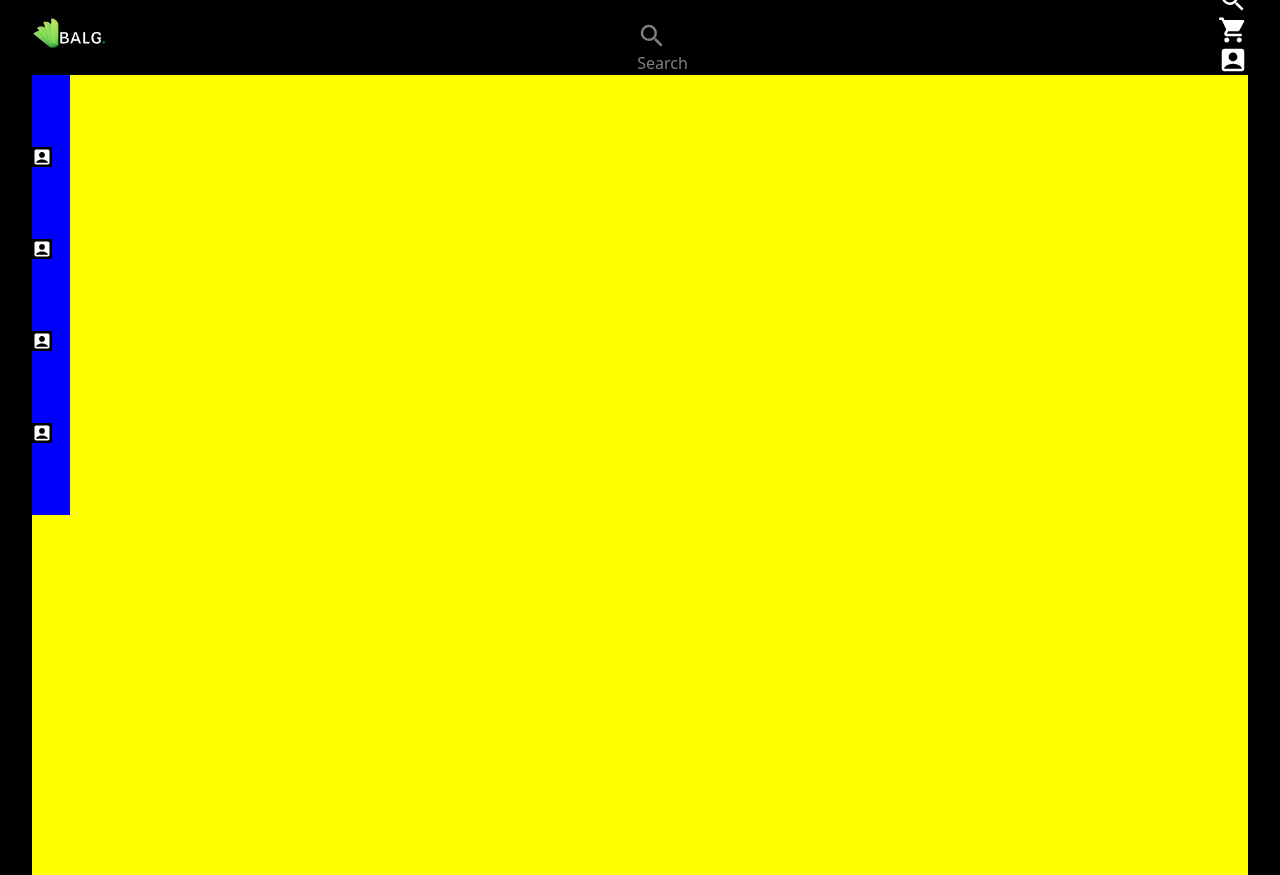
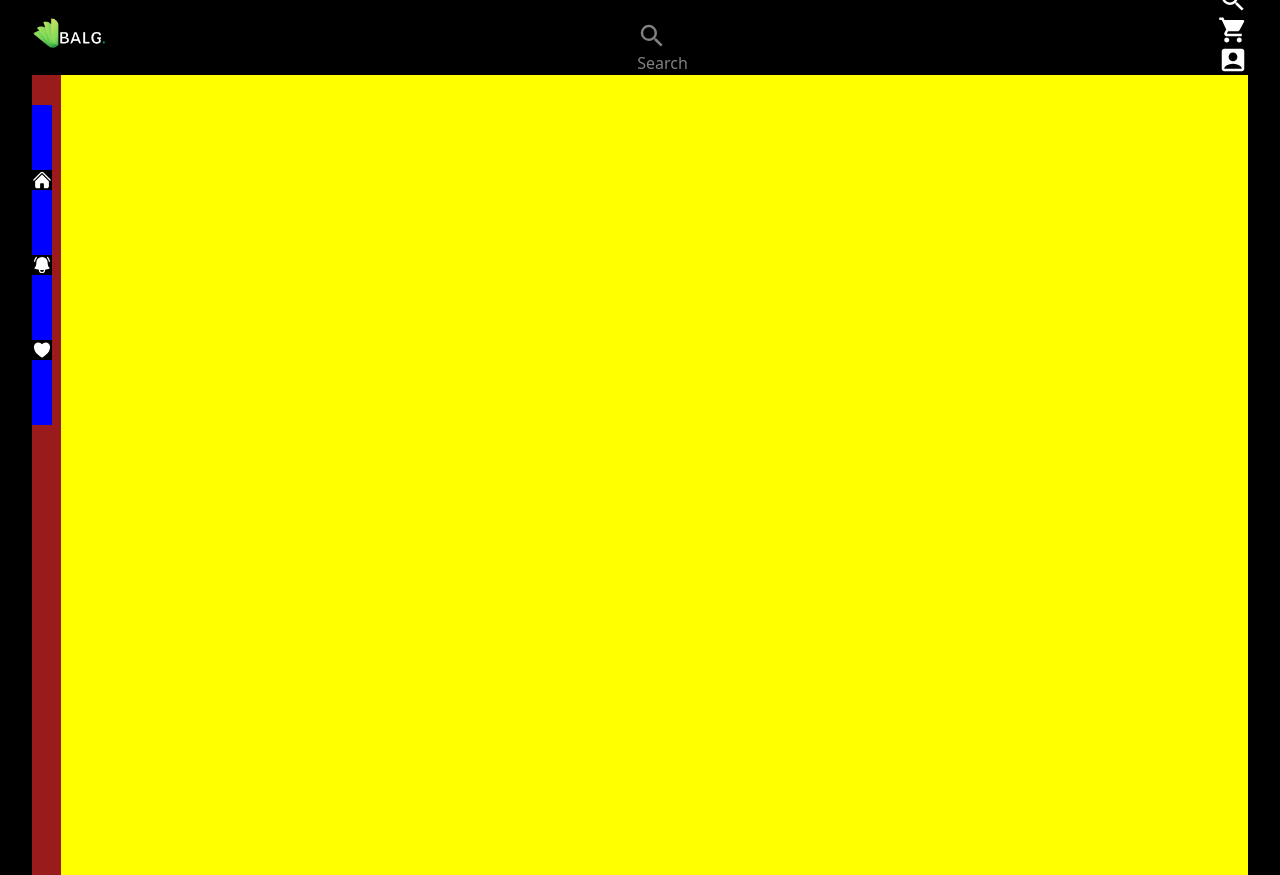
Before and after one commit to appEvents/appevent, a React (Create React App) app in the folder appevents/: page / in a window 1280 px wide. Built offline with nearby package versions, Linux system fonts and the light colour scheme.

Commit message:
Commit du 26/11/2022 à 12:07

```diff
--- a/appevents/src/components/Goba/WrapperApp.jsx
+++ b/appevents/src/components/Goba/WrapperApp.jsx
@@ -1,6 +1,8 @@
 import React from 'react';
 import Header from '../Header/Header';
-import { MdAccountBox } from "react-icons/md";
+import { Link } from "react-router-dom";
+import { MdAccountBox,MdShoppingCart } from "react-icons/md";
+import { HiBellAlert,HiHome, HiHeart,HiShoppingBag } from "react-icons/hi2";
 
 
 
@@ -9,13 +11,15 @@ export const WrapperApp = (props) => {
         <div className='flex items-center flex-col  w-full  '>
             <Header/>
             <div className='flex justify-center w-full h-full '>
-            <div className='flex flex-col justify-evenly absolute w-[3%] h-[55vh] left-[2.5%] top-[75px] z-[1] bg-[blue]'>
-            <MdAccountBox size={20} color="white"/>
-            <MdAccountBox size={20} color="white"/>
-            <MdAccountBox size={20} color="white"/>
-            <MdAccountBox size={20} color="white"/>
+            <div className='flex flex-col justify-evenly absolute w-[20px] h-[40vh] left-[2.5%] top-[105px] z-[1] bg-[blue]'>
+            <Link  to="*"><HiHome size={20} color="white"/></Link>
+            <Link  to="/notification"><HiBellAlert size={20} color="white"/></Link>
+            <Link  to="/favorite"><HiHeart size={20} color="white"/></Link>
+            {/* <Link  to="*"><MdAccountBox size={20} color="white"/></Link> */}
             </div>
+
             {props.children}</div>
+
 
         </div >  );
 };
--- /dev/null
+++ b/appevents/src/pages/Favorite.jsx
@@ -0,0 +1,9 @@
+import React from 'react'
+
+export default function Favorite() {
+  return (
+    <div className='w-full h-[80vh] bg-[red]'>
+
+    </div>
+  )
+}
--- a/appevents/src/pages/Home.jsx
+++ b/appevents/src/pages/Home.jsx
@@ -3,8 +3,8 @@ import Header from '../components/Header/Header'
 
 export default function Home() {
   return (
-    <div className='w-[100%] h-[100vh] bg-red-800 '>
-      <div className='w-[100%] h-[100vh] bg-[yellow]'>
+    <div className='flex justify-end w-[100%] h-[100vh] bg-red-800 '>
+      <div className='w-[97.6%] h-[100vh] bg-[yellow]'>
 
       </div>
 
--- /dev/null
+++ b/appevents/src/pages/Notification.jsx
@@ -0,0 +1,9 @@
+import React from 'react'
+
+export default function Notification() {
+  return (
+    <div className='w-full h-[80vh] bg-[green]'>
+
+    </div>
+  )
+}
--- a/appevents/src/routes/RootNavigator.jsx
+++ b/appevents/src/routes/RootNavigator.jsx
@@ -1,11 +1,14 @@
 import React from 'react'
 import { Routes, Route } from "react-router-dom";
 import CardEvents from '../pages/CardEvents';
+import Favorite from '../pages/Favorite';
 import Home from '../pages/Home';
+import Notification from '../pages/Notification';
 import Profile from '../pages/Profile';
 import Search from '../pages/Search';
 import SignIn from '../pages/SignIn';
 import SignUp from '../pages/SignUp';
+
 
 export default function RootNavigator() {
   return (
@@ -17,6 +20,9 @@ export default function RootNavigator() {
                 <Route path='/signUp' element={<SignUp/>} />
                 <Route path='/search' element={<Search/>} />
                 <Route path='/cardEvents' element={ <CardEvents/>} />
+                <Route path='/notification' element={ <Notification/>} />
+                <Route path='/favorite' element={ <Favorite/>} />
+
             </Routes>
     </div>
   )
```
